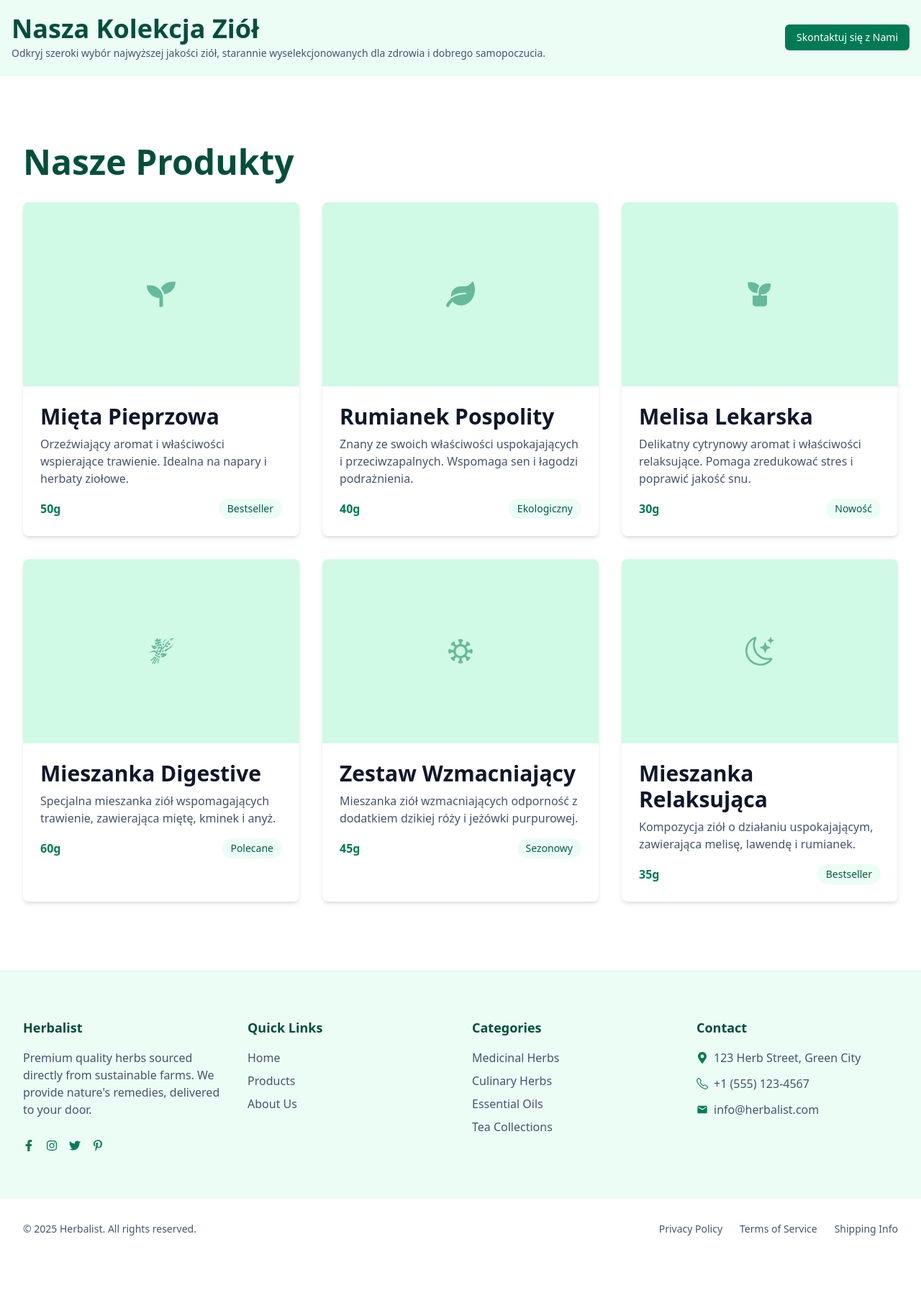
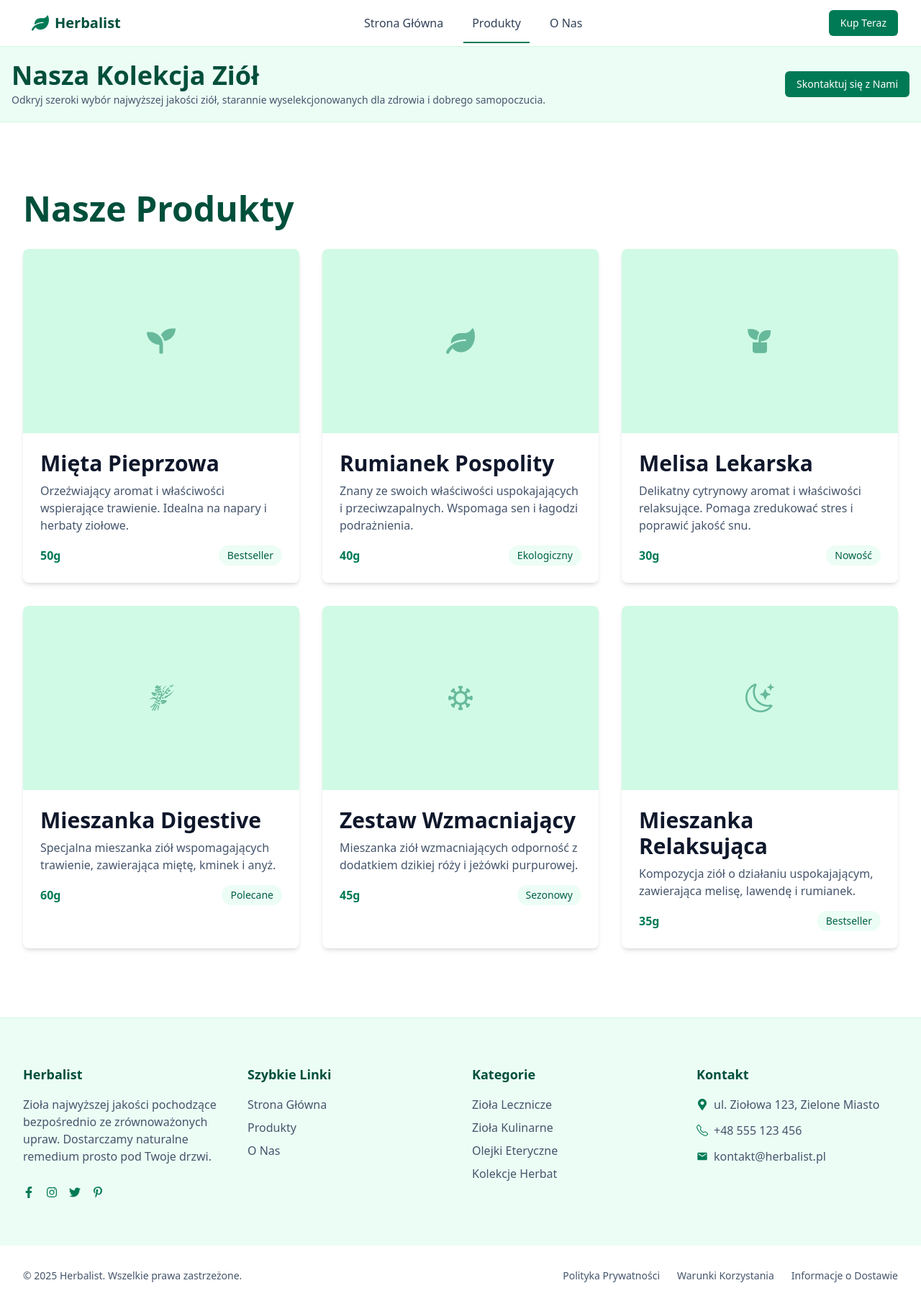
Before and after one commit to MichalIrzylowski/herbalist, a Next.js app: page /products in a window 1280 px wide. Shown: the whole page at 72% size. Before the commit the page ends 1750 px from the top, so only its background shows below. Built offline with nearby package versions, Linux system fonts and the light colour scheme.

Commit message:
Add Navigation component and integrate it into the layout; update Footer and CompactHero components with Polish translations

```diff
--- a/src/app/layout.tsx
+++ b/src/app/layout.tsx
@@ -2,6 +2,7 @@ import type { Metadata } from "next";
 import { Geist, Geist_Mono } from "next/font/google";
 import "./globals.css";
 import Footer from "@/components/Footer";
+import { Navigation } from "@/components/Navigation";
 
 const geistSans = Geist({
   variable: "--font-geist-sans",
@@ -28,6 +29,7 @@ export default function RootLayout({
       <body
         className={`${geistSans.variable} ${geistMono.variable} antialiased flex flex-col min-h-screen`}
       >
+        <Navigation />
         <main className="flex-grow">{children}</main>
         <Footer />
       </body>
--- a/src/components/CompactHero/index.tsx
+++ b/src/components/CompactHero/index.tsx
@@ -10,8 +10,8 @@ export interface CompactHeroProps {
 }
 
 export default function CompactHero({
-  title = "Page Title",
-  subtitle = "Short description of this section",
+  title = "Tytuł Strony",
+  subtitle = "Krótki opis tej sekcji",
   ctaText,
   ctaLink,
 }: CompactHeroProps) {
--- a/src/components/Footer/index.tsx
+++ b/src/components/Footer/index.tsx
@@ -14,8 +14,8 @@ export function Footer() {
               Herbalist
             </h3>
             <p className="text-slate-600 mb-6">
-              Premium quality herbs sourced directly from sustainable farms. We
-              provide nature&apos;s remedies, delivered to your door.
+              Zioła najwyższej jakości pochodzące bezpośrednio ze zrównoważonych
+              upraw. Dostarczamy naturalne remedium prosto pod Twoje drzwi.
             </p>
             <div className="flex space-x-4">
               <a
@@ -51,22 +51,22 @@ export function Footer() {
 
           <div>
             <h3 className="text-lg font-bold text-emerald-900 mb-4">
-              Quick Links
+              Szybkie Linki
             </h3>
             <ul className="space-y-2">
               <li>
                 <Link href="/" variant="footer" size="none">
-                  Home
+                  Strona Główna
                 </Link>
               </li>
               <li>
                 <Link href="/products" variant="footer" size="none">
-                  Products
+                  Produkty
                 </Link>
               </li>
               <li>
                 <Link href="/about-us" variant="footer" size="none">
-                  About Us
+                  O Nas
                 </Link>
               </li>
             </ul>
@@ -74,34 +74,34 @@ export function Footer() {
 
           <div>
             <h3 className="text-lg font-bold text-emerald-900 mb-4">
-              Categories
+              Kategorie
             </h3>
             <ul className="space-y-2">
               <li>
                 <Link href="#" variant="footer" size="none">
-                  Medicinal Herbs
+                  Zioła Lecznicze
                 </Link>
               </li>
               <li>
                 <Link href="#" variant="footer" size="none">
-                  Culinary Herbs
+                  Zioła Kulinarne
                 </Link>
               </li>
               <li>
                 <Link href="#" variant="footer" size="none">
-                  Essential Oils
+                  Olejki Eteryczne
                 </Link>
               </li>
               <li>
                 <Link href="#" variant="footer" size="none">
-                  Tea Collections
+                  Kolekcje Herbat
                 </Link>
               </li>
             </ul>
           </div>
 
           <div>
-            <h3 className="text-lg font-bold text-emerald-900 mb-4">Contact</h3>
+            <h3 className="text-lg font-bold text-emerald-900 mb-4">Kontakt</h3>
             <ul className="space-y-3">
               <li className="flex items-center">
                 <Icon
@@ -111,7 +111,7 @@ export function Footer() {
                   className="mr-2 flex-shrink-0"
                 />
                 <span className="text-slate-600">
-                  123 Herb Street, Green City
+                  ul. Ziołowa 123, Zielone Miasto
                 </span>
               </li>
               <li className="flex items-center">
@@ -121,7 +121,7 @@ export function Footer() {
                   color="primary"
                   className="mr-2 flex-shrink-0"
                 />
-                <span className="text-slate-600">+1 (555) 123-4567</span>
+                <span className="text-slate-600">+48 555 123 456</span>
               </li>
               <li className="flex items-center">
                 <Icon
@@ -130,7 +130,7 @@ export function Footer() {
                   color="primary"
                   className="mr-2 flex-shrink-0"
                 />
-                <span className="text-slate-600">info@herbalist.com</span>
+                <span className="text-slate-600">kontakt@herbalist.pl</span>
               </li>
             </ul>
           </div>
@@ -140,17 +140,17 @@ export function Footer() {
       <Section background="white" spacing="small" as="div">
         <div className="flex flex-col md:flex-row justify-between items-center">
           <p className="text-slate-600 text-sm mb-4 md:mb-0">
-            © {currentYear} Herbalist. All rights reserved.
+            © {currentYear} Herbalist. Wszelkie prawa zastrzeżone.
           </p>
           <div className="flex space-x-6">
             <Link href="#" variant="footer" size="none" className="text-sm">
-              Privacy Policy
+              Polityka Prywatności
             </Link>
             <Link href="#" variant="footer" size="none" className="text-sm">
-              Terms of Service
+              Warunki Korzystania
             </Link>
             <Link href="#" variant="footer" size="none" className="text-sm">
-              Shipping Info
+              Informacje o Dostawie
             </Link>
           </div>
         </div>
--- a/src/components/Link/index.tsx
+++ b/src/components/Link/index.tsx
@@ -10,6 +10,7 @@ const linkStyles = tv({
       secondary:
         "text-emerald-700 bg-transparent border-2 border-emerald-700 hover:bg-emerald-50 rounded-md px-8 py-4 font-medium focus:ring-2 focus:ring-emerald-500 focus:ring-offset-2",
       footer: "text-slate-600 hover:text-emerald-700 transition-colors",
+      nav: "text-slate-700 hover:text-emerald-700 font-medium transition-colors",
     },
     size: {
       sm: "text-sm px-4 py-2",
@@ -31,6 +32,10 @@ const linkStyles = tv({
     {
       variant: "footer",
       class: "px-0 py-0 justify-start", // Remove padding for footer links
+    },
+    {
+      variant: "nav",
+      class: "px-3 py-2 text-base", // Specific padding for nav links
     },
   ],
 });
--- /dev/null
+++ b/src/components/Navigation/index.tsx
@@ -0,0 +1,192 @@
+"use client";
+
+import { useState } from "react";
+import { usePathname } from "next/navigation";
+import { Link } from "@/components/Link";
+import { Icon } from "@/components/Icon";
+import { tv } from "tailwind-variants";
+
+// Define nav item styles using tailwind-variants
+const navItemStyles = tv({
+  base: "relative py-2",
+  variants: {
+    active: {
+      true: "before:absolute before:h-0.5 before:w-full before:bg-emerald-700 before:bottom-0 before:left-0",
+    },
+  },
+});
+
+// Define mobile menu button styles
+const mobileMenuButtonStyles = tv({
+  base: "sm:hidden bg-transparent p-2 rounded-md text-slate-700 hover:text-emerald-700 hover:bg-emerald-50 focus:outline-none focus:ring-2 focus:ring-emerald-500 focus:ring-offset-2",
+});
+
+// Define mobile nav styles for the container
+const mobileNavStyles = tv({
+  base: "sm:hidden fixed inset-0 z-50 transform transition-transform duration-300 ease-in-out",
+  variants: {
+    open: {
+      true: "translate-x-0",
+      false: "translate-x-full",
+    },
+  },
+  defaultVariants: {
+    open: false,
+  },
+});
+
+interface NavLink {
+  name: string;
+  href: string;
+}
+
+// Define main navigation links
+const navLinks: NavLink[] = [
+  { name: "Strona Główna", href: "/" },
+  { name: "Produkty", href: "/products" },
+  { name: "O Nas", href: "/about-us" },
+  // Add more links as needed
+];
+
+export interface NavigationProps {
+  className?: string;
+}
+
+export function Navigation({ className }: NavigationProps) {
+  const pathname = usePathname();
+  const [mobileMenuOpen, setMobileMenuOpen] = useState(false);
+
+  const toggleMobileMenu = () => {
+    setMobileMenuOpen(!mobileMenuOpen);
+  };
+
+  // Handle link click for mobile menu
+  const handleLinkClick = () => {
+    if (mobileMenuOpen) {
+      setMobileMenuOpen(false);
+    }
+  };
+
+  return (
+    <nav className={`bg-white border-b border-emerald-100 ${className || ""}`}>
+      <div className="max-w-7xl mx-auto px-4 sm:px-6 lg:px-8">
+        <div className="flex justify-between items-center h-16">
+          {/* Logo and brand name */}
+          <div className="flex items-center">
+            <Link
+              href="/"
+              variant="nav"
+              size="none"
+              className="flex items-center"
+            >
+              <Icon name="leaf" size="md" color="primary" className="mr-2" />
+              <span className="font-semibold text-xl text-emerald-900">
+                Herbalist
+              </span>
+            </Link>
+          </div>
+
+          {/* Desktop navigation */}
+          <div className="hidden sm:flex sm:items-center">
+            <div className="flex space-x-4">
+              {navLinks.map((link) => {
+                const isActive = pathname === link.href;
+                return (
+                  <div
+                    key={link.name}
+                    className={navItemStyles({ active: isActive })}
+                  >
+                    <Link href={link.href} variant="nav" size="none">
+                      {link.name}
+                    </Link>
+                  </div>
+                );
+              })}
+            </div>
+          </div>
+
+          {/* Right side actions */}
+          <div className="hidden sm:flex items-center">
+            <Link href="/products" variant="primary" size="sm" className="ml-4">
+              Kup Teraz
+            </Link>
+          </div>
+
+          {/* Mobile menu button */}
+          <div className="sm:hidden flex items-center">
+            <button
+              type="button"
+              className={mobileMenuButtonStyles()}
+              onClick={toggleMobileMenu}
+              aria-label="Przełącz menu mobilne"
+            >
+              {mobileMenuOpen ? (
+                <Icon name="close" size="md" aria-hidden={true} />
+              ) : (
+                <Icon name="basket" size="md" aria-hidden={true} />
+              )}
+            </button>
+          </div>
+        </div>
+      </div>
+
+      {/* Mobile menu */}
+      <div className={mobileNavStyles({ open: mobileMenuOpen })}>
+        <div
+          className="fixed inset-0 bg-slate-800 bg-opacity-50"
+          onClick={toggleMobileMenu}
+        />
+        <div className="fixed top-0 right-0 bottom-0 w-64 bg-white p-5 shadow-lg">
+          <div className="flex justify-between items-center mb-6">
+            <span className="font-semibold text-xl text-emerald-900">
+              Herbalist
+            </span>
+            <button
+              type="button"
+              className="text-slate-700 hover:text-emerald-700"
+              onClick={toggleMobileMenu}
+              aria-label="Zamknij menu mobilne"
+            >
+              <Icon name="close" size="md" aria-hidden={true} />
+            </button>
+          </div>
+          <div className="flex flex-col space-y-4">
+            {navLinks.map((link) => {
+              const isActive = pathname === link.href;
+              return (
+                // Using anchor element to support onClick
+                <a
+                  key={link.name}
+                  href={link.href}
+                  className={`inline-flex items-center justify-center transition-colors duration-300 focus:outline-none text-slate-700 hover:text-emerald-700 font-medium px-3 py-2 text-base ${
+                    isActive ? "text-emerald-700" : ""
+                  }`}
+                  onClick={(e) => {
+                    e.preventDefault();
+                    handleLinkClick();
+                    window.location.href = link.href;
+                  }}
+                >
+                  {link.name}
+                </a>
+              );
+            })}
+            <div className="border-t border-emerald-100 pt-4 mt-2">
+              <a
+                href="/products"
+                className="inline-flex items-center justify-center w-full text-white bg-emerald-700 hover:bg-emerald-800 rounded-md px-4 py-2 text-sm font-medium focus:ring-2 focus:ring-emerald-500 focus:ring-offset-2"
+                onClick={(e) => {
+                  e.preventDefault();
+                  handleLinkClick();
+                  window.location.href = "/products";
+                }}
+              >
+                Kup Teraz
+              </a>
+            </div>
+          </div>
+        </div>
+      </div>
+    </nav>
+  );
+}
```
